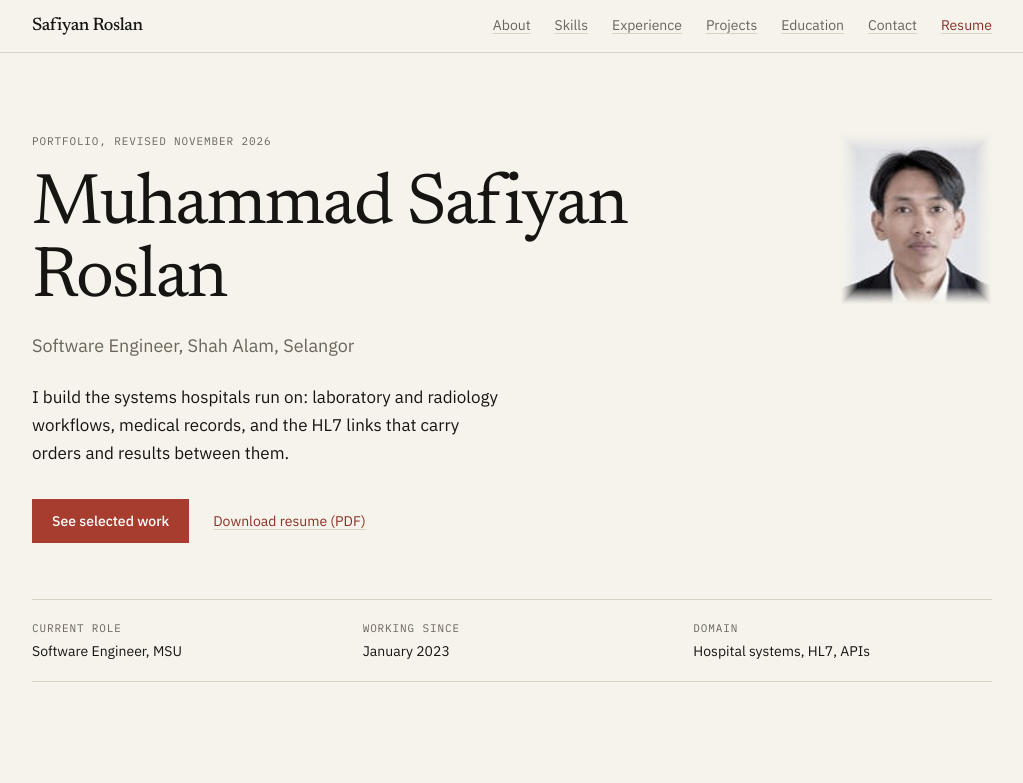
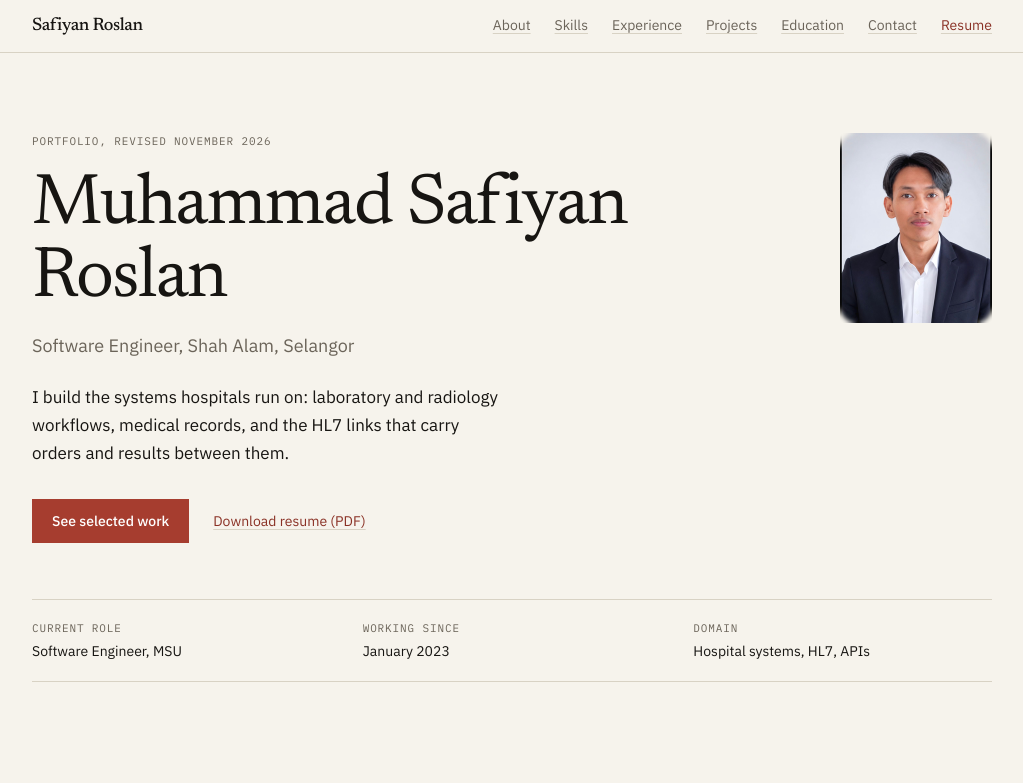
Before and after one commit to ian9598/portfolio, an Astro site: page / in a window 1280 px wide. Shown: the top 783 px of the page, without its empty margins (128-1151 px from the left). Built offline with nearby package versions, Linux system fonts and the light colour scheme; Astro itself is replaced by a stand-in of ours.

Commit message:
Use the new portrait with rounded corners and a soft faded edge
Crop the higher resolution photo to 4:5, bake a feathered rounded-rect
alpha so the corners stay smooth at any size, and swap the JPEG for a
transparent PNG.

```diff
--- a/src/data/portfolio.ts
+++ b/src/data/portfolio.ts
@@ -237,4 +237,4 @@ const base = import.meta.env.BASE_URL.replace(/\/$/, '');
 
 export const resumePath = `${base}/resume/Muhammad-Safiyan-Roslan-Resume.pdf`;
 export const faviconPath = `${base}/favicon.svg`;
-export const portraitPath = `${base}/images/portrait.jpg`;
+export const portraitPath = `${base}/images/portrait.png`;
--- a/src/pages/index.astro
+++ b/src/pages/index.astro
@@ -51,8 +51,8 @@ const pad = (n: number) => String(n).padStart(2, '0');
         <figure class="w-[152px] shrink-0">
           <img
             src={portraitPath}
-            width="264"
-            height="298"
+            width="304"
+            height="380"
             alt="Portrait of Muhammad Safiyan Roslan"
             fetchpriority="high"
             class="block h-auto w-full"
```
Also changed, not shown: public/images/portrait.jpg (deleted), public/images/portrait.png (added).
